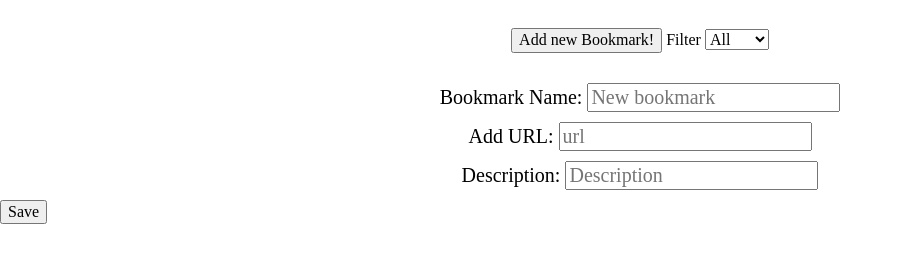
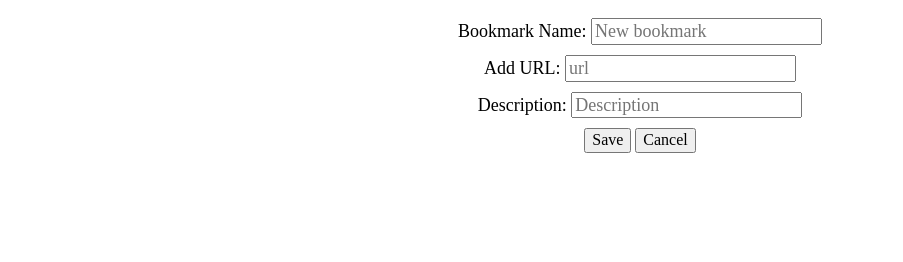
Before and after one commit to thinkful-ei-shark/LeahArden-bookmarks-app, a website built with webpack: page src/index.html in a window 1280 px wide. Both pictures are taken after a click on the button "Add new Bookmark!". Shown: the part 140-402 px from the top of the page, without its empty margins (0-903 px from the left). Built offline with nearby package versions, Linux system fonts and the light colour scheme.

Commit message:
fixed newbooksubmit issue

```diff
--- a/src/jsfiles/bookmarks.js
+++ b/src/jsfiles/bookmarks.js
@@ -25,13 +25,6 @@ const intialHtml = function (bookmarks){
     return intialLoad + bookmarksList(bookmarks);
 };
 
-const bookmarksList = function (bookmarks){
-    let allBookmarks = ``;
-    for( let i = 0; i < bookmarks.length; i++ ){
-        allBookmarks += collapsedHtml(bookmarks[i]);
-    }
-    return allBookmarks;
-}
 
 //create a function that shows collapsed  view of list
 const collapsedHtml = function (bookmark) {
@@ -49,24 +42,8 @@ const collapsedHtml = function (bookmark) {
 //create a function that will generate html for adding bookmark page
 const addingBookmarkHtml = function () {
     let addingBookmark = `
-    <section class='filter-new-btns'>
-    <div class='buttons'>
-        <form id='add-new'>
-            <button id='js-add-new' class="button">Add new Bookmark!</button>
+    <form id='js-new-bkm'>
 
-            <label id="js-ratings">Filter</label>
-                <select name="ratings" id="rate">
-                    <option value="all">All</option>
-                    <option value="1">1 star</option>
-                    <option value="2">2 stars</option>
-                    <option value="3">3 stars</option>
-                    <option value="4">4 stars</option>
-                    <option value="5">5 stars</option>
-                </select>
-        </form>
-    </div>
-</section>
-    <form id='js-new-bkm'>
             <div class='new-bkm'>
                 <label id="new-bookmark-title">Bookmark Name:</label>
                 <input type="text" name="title" placeholder="New bookmark" id="new-bookmark-title" required>
@@ -81,9 +58,10 @@ const addingBookmarkHtml = function () {
                 <label id="descripton">Description:</label>
                 <input type="text" name="Description" placeholder="Description" id="description">
             </div>
-            <div>
-                <button type='submit' id="new-bkm-save">Save </button>
-            </div>
+            <div class='save-delete'>
+                <button type='submit' id='bkm-save'>Save</button>
+                <button id='js-cancel'>Cancel</button>
+            </div<
         </form>`
         return addingBookmark;
 };
@@ -105,6 +83,16 @@ const editingBookmarkHtml = function (bookmark, rating) {
    return editingBookmark;
 };
 
+
+const bookmarksList = function (bookmarks){
+    let allBookmarks = ``;
+    for( let i = 0; i < bookmarks.length; i++ ){
+        allBookmarks += collapsedHtml(bookmarks[i]);
+    }
+    return allBookmarks;
+}
+
+
 //create render function that renders each page
 const render = function () {
     //$('main').html(intialHtml(store.bookmarkList));
@@ -122,7 +110,7 @@ const render = function () {
 //make store.adding = true
 //calls render function
 const handleAddNewButton = function (){
-    $('#add-new').on('click', '#js-add-new', event => {
+    $('main').on('click', '#js-add-new', event => {
         event.preventDefault();
         console.log('handleAddNewSubmit ran');
         store.adding = true;
@@ -135,7 +123,7 @@ const handleAddNewButton = function (){
 //adds new bookmark to the dom
 //calls render function to go to bookmark list page
 const handleNewBookSubmit = function (){
-    $('#js-new-bkm').on('submit', '#new-bkm-save', event => {
+    $('main').on('submit', '#js-new-bkm', event => {
         event.preventDefault();
         console.log('handleNewBookSubmit ran');
         store.adding = false;
--- a/src/styles.css
+++ b/src/styles.css
@@ -38,7 +38,7 @@ p{
 }
 
 .new-bkm{
-    font-size: 20px;
+    font-size: 18px;
     margin: 10px;
     text-align: center;
 }
@@ -52,6 +52,9 @@ p{
     margin-left: 20px;
 }
 
+.save-delete{
+    text-align: center;
+}
 
 .collapsed-rating, .expanded-rating{
       margin-left: 10px;
```
